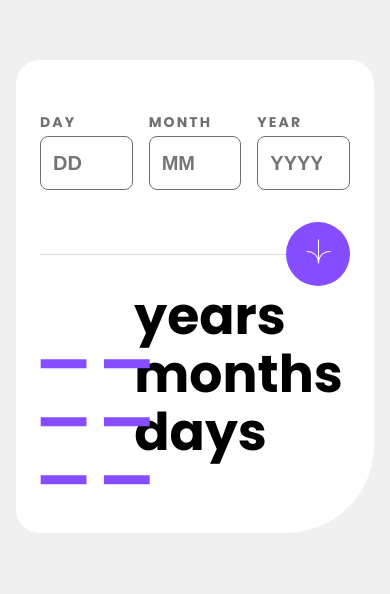
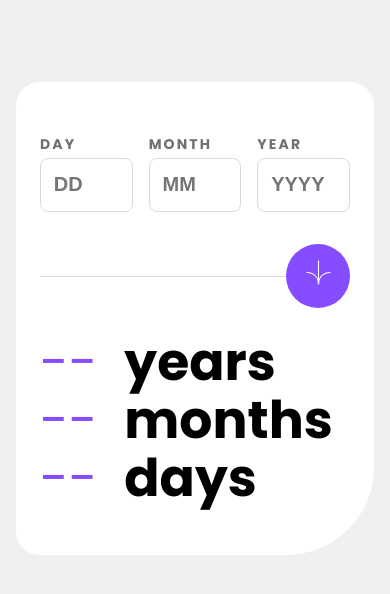
Before and after one commit to XuanSon0409/challenge3, a plain HTML site: page index.html in a window 390 px wide. Shown: the part 104-698 px from the top of the page. Drawn offline with Linux system fonts and the light colour scheme.

Commit message:
Revert "update code"
This reverts commit 2b35ef45a16fda103194c2feda82a6c7c834471d.

```diff
--- a/index.html
+++ b/index.html
@@ -18,32 +18,26 @@
         <div class="input-section">
             <div class="input-group">
                 <label for="day">Day</label>
-                <input type="number" id="day" placeholder="DD" maxlength="2" />
+                <input type="text" id="day" placeholder="DD" maxlength="2" />
             </div>
             <div class="input-group">
                 <label for="month">Month</label>
-                <input type="number" id="month" placeholder="MM" maxlength="2" />
+                <input type="text" id="month" placeholder="MM" maxlength="2" />
             </div>
             <div class="input-group">
                 <label for="year">Year</label>
-                <input type="number" id="year" placeholder="YYYY" maxlength="4" />
+                <input type="text" id="year" placeholder="YYYY" maxlength="4" />
             </div>
             <button class="calculate-btn">
                 <span class="arrow-icon">
-                    <img src="images/Button.svg" alt="Arrow icon" />
+                    <img src="images/Group.svg" alt="Arrow icon" />
                 </span>
             </button>
         </div>
         <div class="result-section">
-            <p><span class="value">
-                    <img src="images/Dash.svg" alt="" />
-                </span> years</p>
-            <p><span class="value">
-                    <img src="images/Dash.svg" alt="" />
-                </span> months</p>
-            <p><span class="value">
-                    <img src="images/Dash.svg" alt="" />
-                </span> days</p>
+            <p><span class="value">--</span> years</p>
+            <p><span class="value">--</span> months</p>
+            <p><span class="value">--</span> days</p>
         </div>
     </div>
     <script src="script.js"></script>
--- a/script.js
+++ b/script.js
@@ -5,10 +5,10 @@ document.querySelector('.calculate-btn').addEventListener('click', function () {
 
     const resultSpans = document.querySelectorAll('.result-section .value');
 
-    // Reset results
+    // Reset kết quả
     resultSpans.forEach(span => span.textContent = '--');
 
-    // Input validation check
+    // Kiểm tra hợp lệ đầu vào
     if (!day || !month || !year) {
         alert("Please fill in all fields.");
         return;
@@ -28,16 +28,11 @@ document.querySelector('.calculate-btn').addEventListener('click', function () {
         return;
     }
 
-    const birthDate = new Date(y, m - 1, d);
-    if (
-        birthDate.getFullYear() !== y ||
-        birthDate.getMonth() !== (m - 1) ||
-        birthDate.getDate() !== d
-    ) {
+    const birthDate = new Date(`${y}-${m}-${d}`);
+    if (birthDate.toString() === "Invalid Date" || birthDate.getDate() !== d) {
         alert("Invalid date.");
         return;
     }
-
 
     const today = new Date();
     let ageY = today.getFullYear() - birthDate.getFullYear();
@@ -54,7 +49,7 @@ document.querySelector('.calculate-btn').addEventListener('click', function () {
         ageM += 12;
     }
 
-    // Animate the results
+    // Animate kết quả
     animateNumber(resultSpans[0], ageY);
     animateNumber(resultSpans[1], ageM);
     animateNumber(resultSpans[2], ageD);
@@ -63,7 +58,7 @@ document.querySelector('.calculate-btn').addEventListener('click', function () {
 function animateNumber(element, finalValue) {
     let current = 0;
     const increment = Math.max(1, Math.floor(finalValue / 30));
-    element.classList.add("active"); // Add class when data is available
+    element.classList.add("active"); // THÊM CLASS KHI CÓ DỮ LIỆU
     const interval = setInterval(() => {
         current += increment;
         if (current >= finalValue) {
--- a/style.css
+++ b/style.css
@@ -11,10 +11,11 @@ body {
     display: flex;
     align-items: center;
     justify-content: center;
-    margin: 89px 263px 88px;
+    min-height: 100vh;
+    margin: 89px 263px;
 }
 
-input:focus-visible {
+input:focus-visible{
     border-color: #854DFF !important;
 }
 
@@ -54,13 +55,12 @@ input:focus-visible {
 }
 
 .input-group input {
-    padding: 25px 85px 25px 16px;
+    padding: 1.3rem;
     border: 1px solid #DBDBDB;
     border-radius: 8px;
     font-size: 16px;
     font-weight: 700;
     width: 160px;
-    height: 70px;
     color: #716F6F;
 }
 
@@ -86,6 +86,7 @@ input:focus-visible {
 
 .calculate-btn:hover {
     background-color: #000;
+    /* chuyển sang đen khi hover */
 }
 
 .arrow-icon {
@@ -99,49 +100,35 @@ input:focus-visible {
 
 
 .result-section {
-    margin: 0;
+    margin-top: 3rem;
 }
 
 .result-section p {
     font-size: 96px;
     font-weight: 700;
     line-height: 105.6px;
-    display: inline-block;
-    width: auto;
-    height: 105px;
 }
 
 .result-section .value {
     color: #854DFF;
+    margin-right: 19px;
     font-size: 96px;
     font-weight: 400;
     line-height: 105.6px;
-    display: inline-block;
-    width: auto;
-    height: 106px;
-    margin-right: 19px;
-
+    transition: font-weight 0.3s ease;
+    width: 50px;
 }
 
 .result-section .value.active {
     font-weight: 700;
-    margin-right: 0;
-    min-width: 2ch;
-}
-
-.result-section .value img {
-    width: 110px;
-    height: 106px;
-    position: relative;
-    top: 24px;
-
+    /* đậm khi có dữ liệu */
 }
 
 
 /* Mobile responsive */
 @media (max-width: 500px) {
     body {
-        padding: 164px 16px 163px;
+        padding: 1rem;
         margin: 0;
     }
 
@@ -166,10 +153,10 @@ input:focus-visible {
     }
 
     .input-group label {
-        font-size: 14px;
-        color: #716F6F;
+        /* font-size: 0.75rem; */
+        /* color: #716F6F; */
         text-transform: uppercase;
-        letter-spacing: 2.1px;
+        /* letter-spacing: 2px; */
         margin-bottom: 4px;
     }
 
@@ -177,10 +164,10 @@ input:focus-visible {
         max-width: 96px;
         height: 54px;
         width: 100%;
-        padding: 17px 12px;
+        padding: 0.8rem;
         font-size: 20px;
         font-weight: 700;
-        border: 1px solid #716F6F;
+        /* border: 1px solid #ddd; */
         border-radius: 8px;
     }
 
@@ -204,6 +191,7 @@ input:focus-visible {
 
     .calculate-btn:hover {
         background-color: #000;
+        /* chuyển sang đen khi hover */
     }
 
     .arrow-icon {
@@ -225,14 +213,13 @@ input:focus-visible {
         height: 58px;
         font-size: 52px;
         font-weight: 700;
-        line-height: 57.2px;
+        /* line-height: 57.2px; */
         display: flex;
-        gap: 10px;
+        /* gap: 10px; */
     }
 
     .result-section .value {
         color: #854dff;
-        line-height: 57.2px;
         min-width: 2ch;
         /* display: inline-block; */
         /* text-align: right; */
```
Also changed, not shown: images/Dash.svg (deleted), images/Group.svg (renamed from images/Button.svg).
